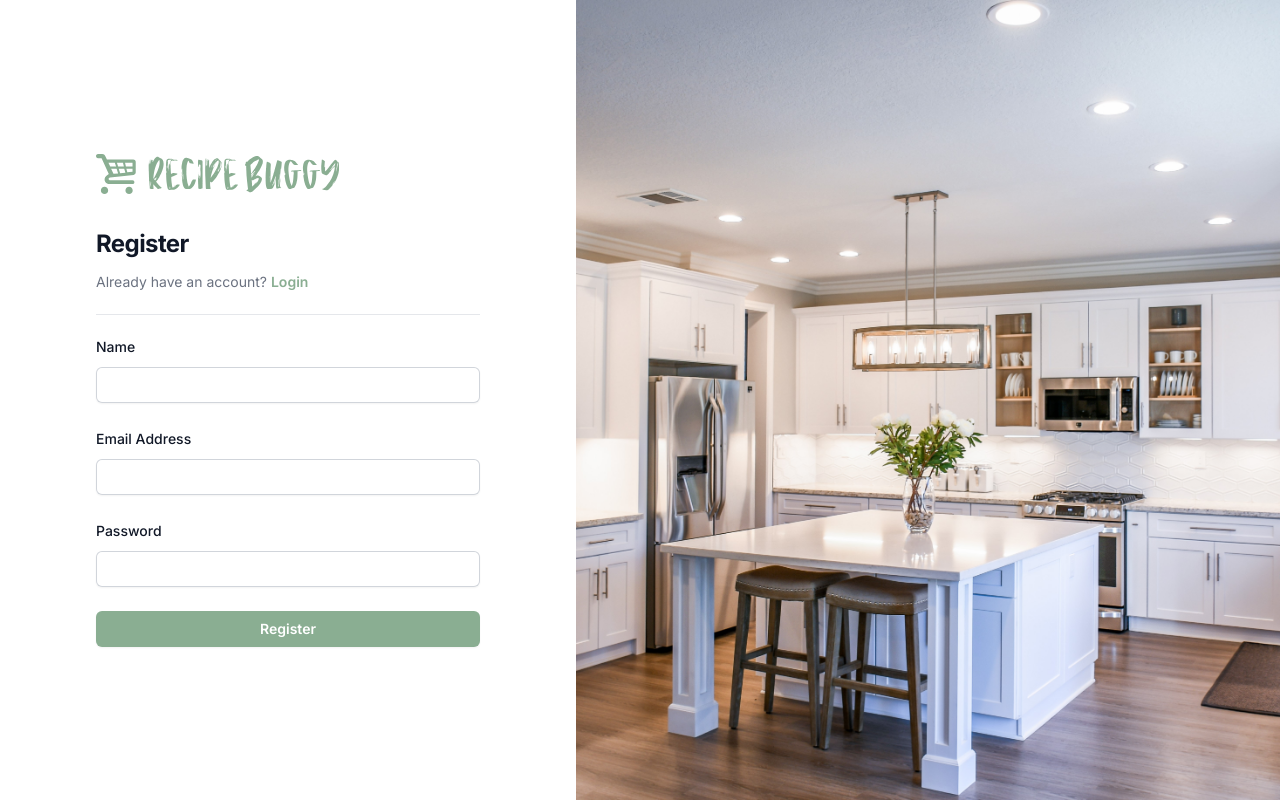
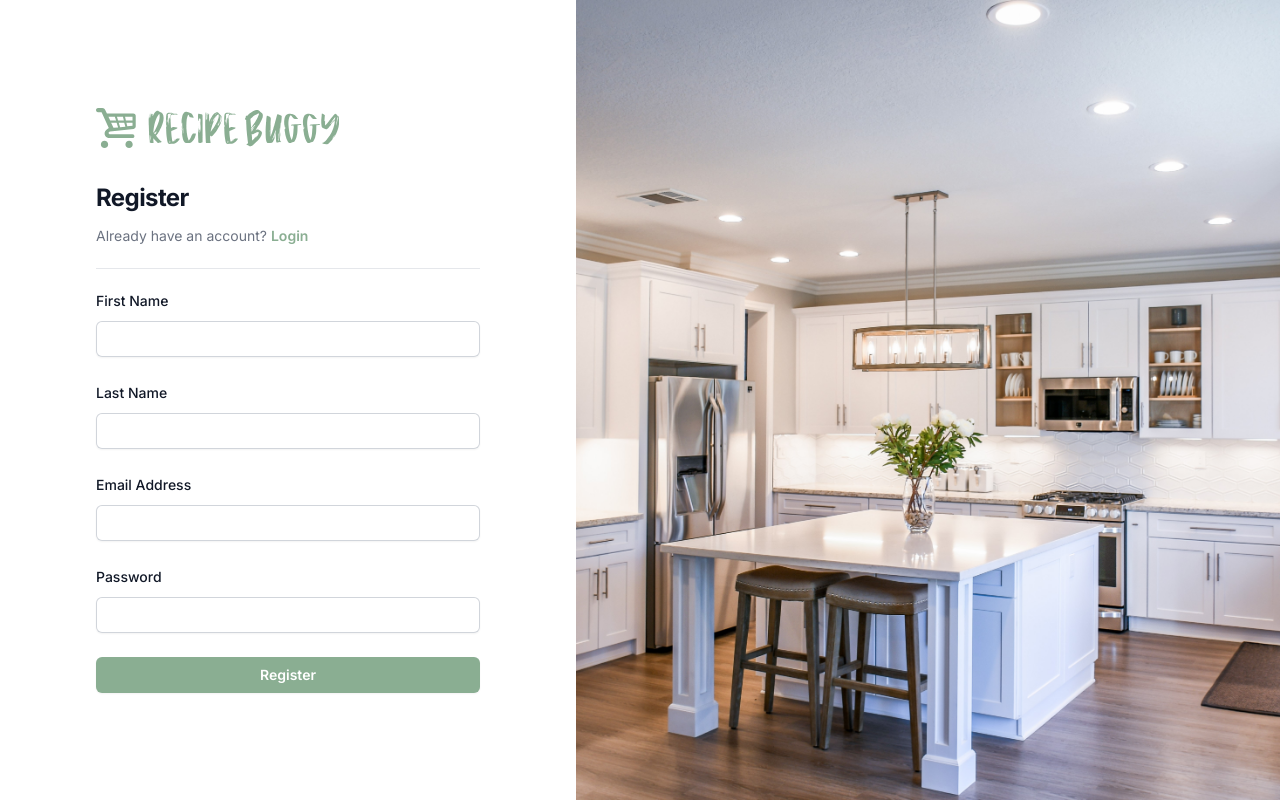
Before and after one commit to adunham95/recipie-basket, a Next.js app: page /auth/register in a window 1280 px wide. Built offline with nearby package versions, Linux system fonts and the light colour scheme.

Commit message:
Added first name to register

```diff
--- a/app/auth/register/page.tsx
+++ b/app/auth/register/page.tsx
@@ -10,7 +10,8 @@ const Page = () => {
   const [loading, setLoading] = useState(false);
   const [errorMessage, setErrorMessage] = useState('');
   const [formValues, setFormValues] = useState({
-    name: '',
+    firstName: '',
+    lastName: '',
     email: '',
     password: '',
   });
@@ -65,9 +66,16 @@ const Page = () => {
         <div>
           <form onSubmit={onSubmit} className="space-y-6">
             <TextInput
-              label="Name"
-              id="name"
-              value={formValues.name}
+              label="First Name"
+              id="firstName"
+              value={formValues.firstName}
+              onChange={handleChange}
+            />
+
+            <TextInput
+              label="Last Name"
+              id="lastName"
+              value={formValues.lastName}
               onChange={handleChange}
             />
 
```
Also changed, not shown: grahql-hook/index.ts (added).
